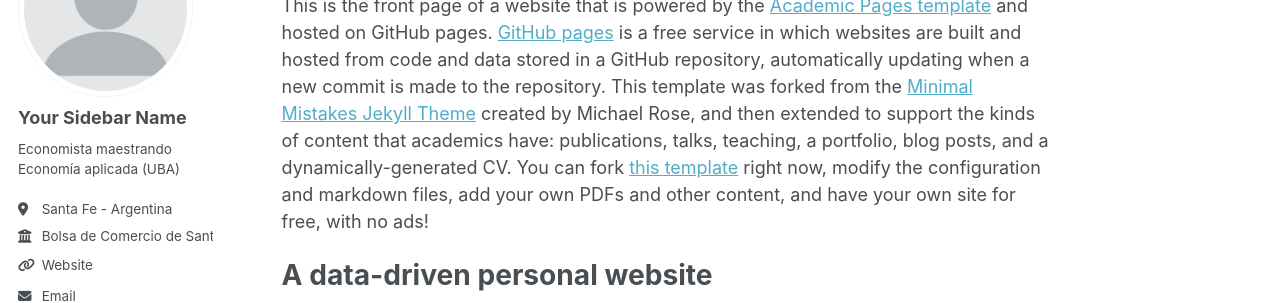
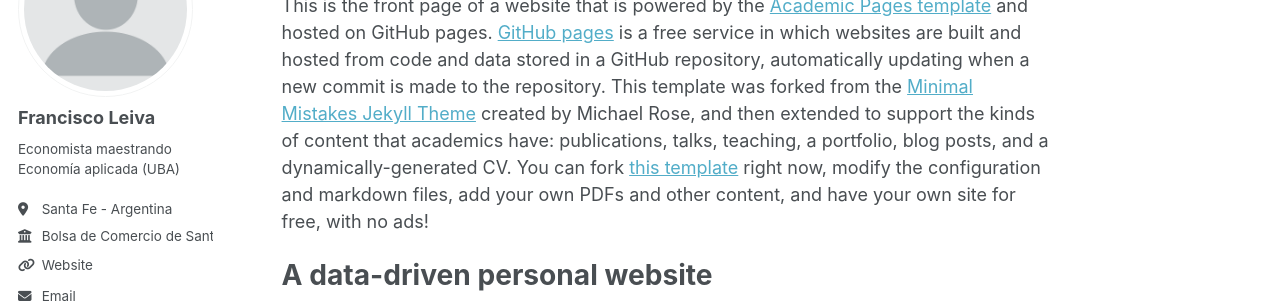
Before and after one commit to franlecam/franlecam.github.io, a Jekyll site: the page built from _pages/about.md, in a window 1280 px wide. Shown: the part 177-480 px from the top of the page. Built offline with Jekyll 4.4.1, drawn with Linux system fonts in a browser that asks for light colours; some web fonts are replaced.

Commit message:
Update _config.yml

```diff
--- a/_config.yml
+++ b/_config.yml
@@ -23,7 +23,7 @@ repository               : "franlecam/franlecam.github.io"
 author:
   # Biographic information
   avatar           : "profile.png"
-  name             : "Your Sidebar Name"
+  name             : "Francisco Leiva"
   pronouns         : # example: "she/her"
   bio              : "Economista maestrando Economía aplicada (UBA)"
   location         : "Santa Fe - Argentina"
```
